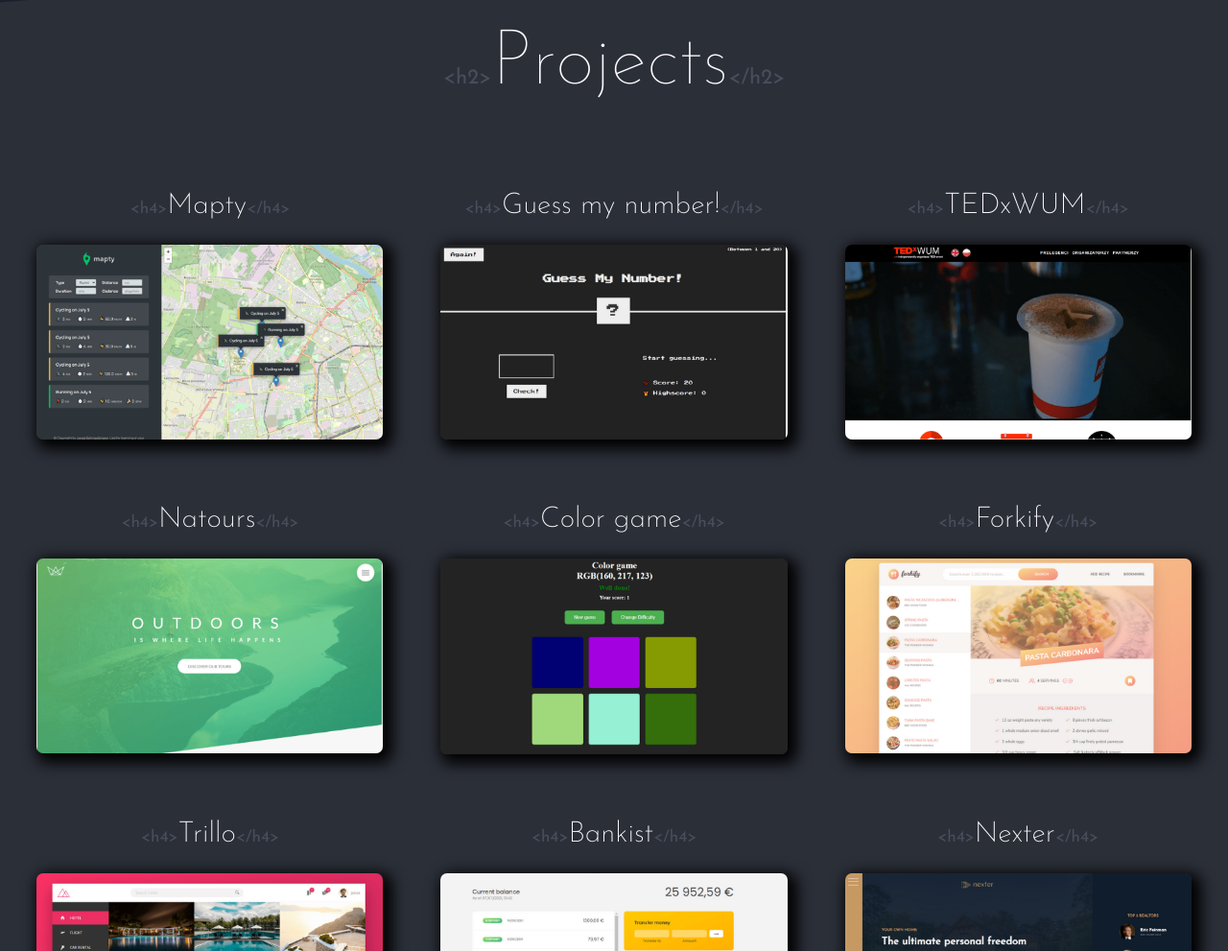
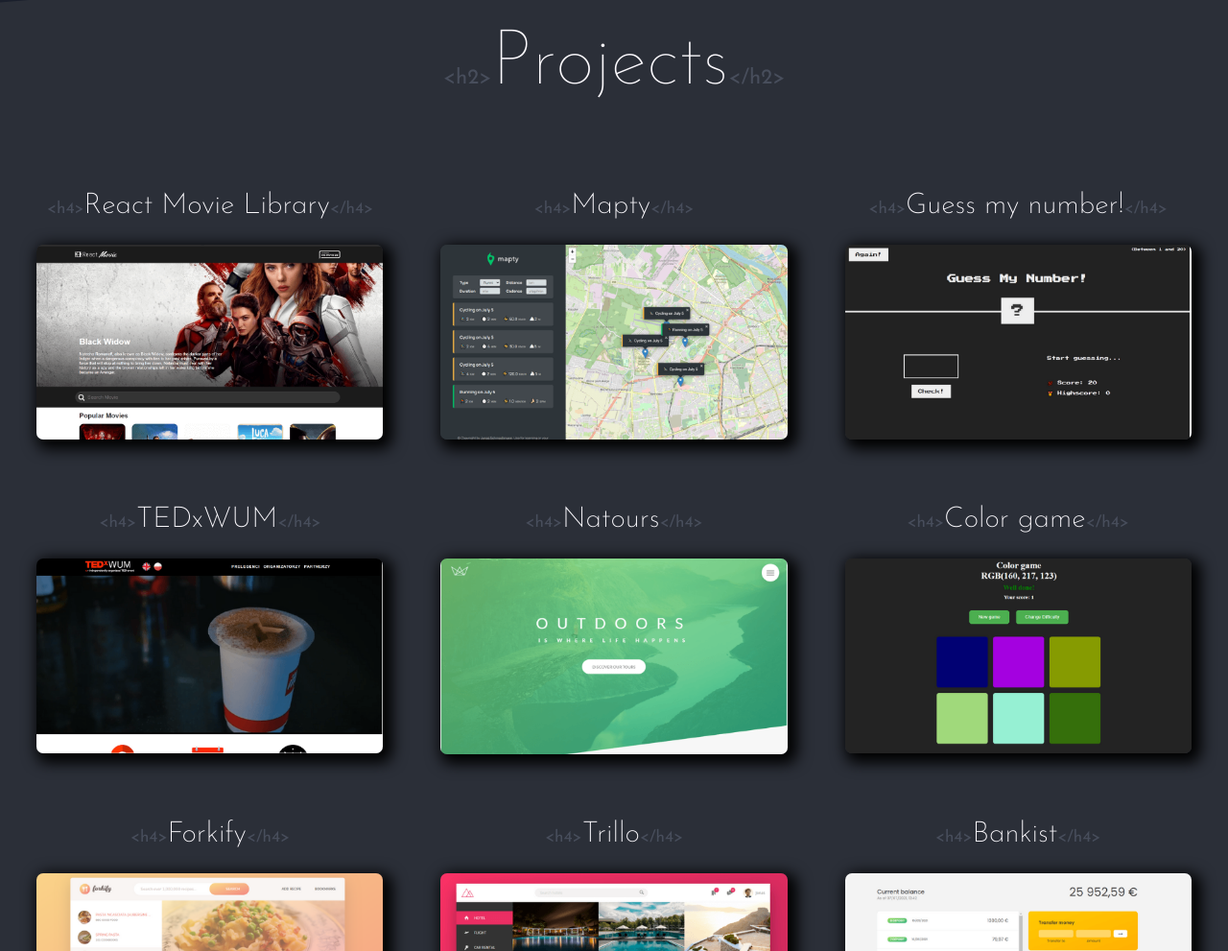
Before and after one commit to Rafal-Weglinski/Rafal-Weglinski.github.io, a website: page index.html in a window 1280 px wide. Shown: the part 1578-2569 px from the top of the page at 96% size. Drawn offline with Linux system fonts and the light colour scheme.

Commit message:
Adding new project

```diff
--- a/index.html
+++ b/index.html
@@ -76,6 +76,19 @@
     <section class="projects fade-in" id="projects">
 
       <h2 class="heading-2 projects__heading"><span class="tags-2"> &lt;h2&gt;</span>Projects<span class="tags-2">&lt;/h2&gt;</span></h2>
+      <div class="projects__item">
+        <h4 class="projects__item-text"><span class="tags-4"> &lt;h4&gt;</span>React Movie Library<span class="tags-4">&lt;/h4&gt;</span></h4>
+        <img src="img/project 0.png" alt="" class="projects__item-img" />
+
+        <div class="projects__item-cotainer">
+        <a href="https://react-movies-library.netlify.app/" target="_blank" class="projects__icon-link " rel="noopener noreferrer">
+          <svg xmlns="http://www.w3.org/2000/svg" class="projects__item-icon projects__item-icon--1" viewBox="0 0 24 24"><path d="M21 13v10h-21v-19h12v2h-10v15h17v-8h2zm3-12h-10.988l4.035 4-6.977 7.07 2.828 2.828 6.977-7.07 4.125 4.172v-11z"/></svg>
+        </a>
+        <a href="https://github.com/Rafal-Weglinski/React-Movies-Library" target="_blank" class="projects__icon-link" rel="noopener noreferrer">
+          <svg xmlns="http://www.w3.org/2000/svg" class="projects__item-icon projects__item-icon--2" viewBox="0 0 24 24"><path d="M12 0c-6.626 0-12 5.373-12 12 0 5.302 3.438 9.8 8.207 11.387.599.111.793-.261.793-.577v-2.234c-3.338.726-4.033-1.416-4.033-1.416-.546-1.387-1.333-1.756-1.333-1.756-1.089-.745.083-.729.083-.729 1.205.084 1.839 1.237 1.839 1.237 1.07 1.834 2.807 1.304 3.492.997.107-.775.418-1.305.762-1.604-2.665-.305-5.467-1.334-5.467-5.931 0-1.311.469-2.381 1.236-3.221-.124-.303-.535-1.524.117-3.176 0 0 1.008-.322 3.301 1.23.957-.266 1.983-.399 3.003-.404 1.02.005 2.047.138 3.006.404 2.291-1.552 3.297-1.23 3.297-1.23.653 1.653.242 2.874.118 3.176.77.84 1.235 1.911 1.235 3.221 0 4.609-2.807 5.624-5.479 5.921.43.372.823 1.102.823 2.222v3.293c0 .319.192.694.801.576 4.765-1.589 8.199-6.086 8.199-11.386 0-6.627-5.373-12-12-12z"/></svg>
+        </a>
+      </div>
+      </div>
       <div class="projects__item">
         <h4 class="projects__item-text"><span class="tags-4"> &lt;h4&gt;</span>Mapty<span class="tags-4">&lt;/h4&gt;</span></h4>
         <img src="img/project 1.png" alt="" class="projects__item-img" />
```
Also changed, not shown: img/project 0.png (added).
